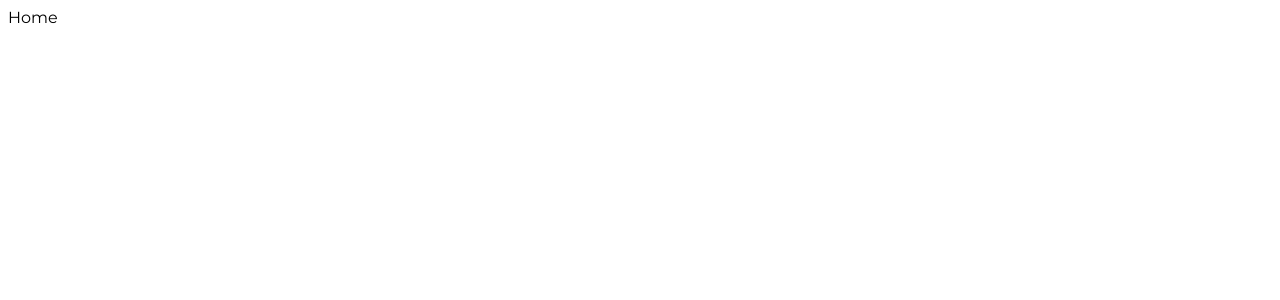
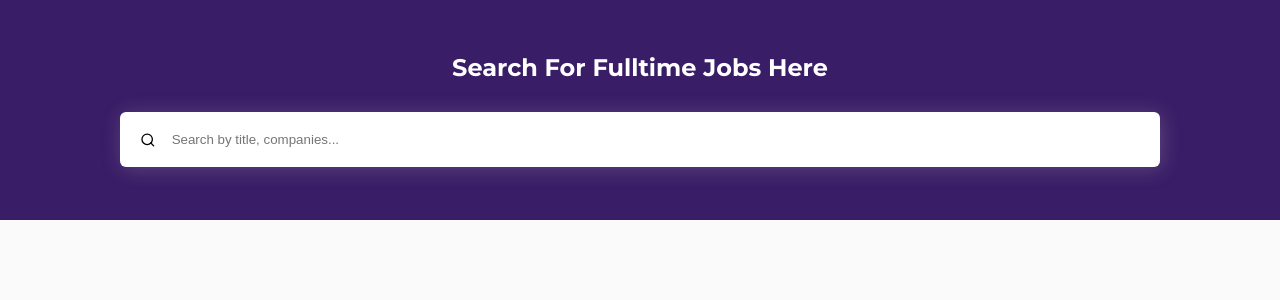
Before and after one commit to benjamin-bala/jobfinder, a React (Create React App) app: page / in a window 1280 px wide. Shown: the top 300 px of the page. Built offline with nearby package versions, Linux system fonts and the light colour scheme.

Commit message:
Implemented searchox design

```diff
--- a/package.json
+++ b/package.json
@@ -8,6 +8,7 @@
     "@testing-library/user-event": "^13.5.0",
     "react": "^18.2.0",
     "react-dom": "^18.2.0",
+    "react-icons": "^4.4.0",
     "react-router-dom": "6",
     "react-scripts": "5.0.1",
     "web-vitals": "^2.1.4"
--- /dev/null
+++ b/src/components/Searchbox/index.js
@@ -0,0 +1,14 @@
+import './searchbox.css';
+import { FiSearch } from 'react-icons/fi';
+
+export default function SearchBox() {
+  return (
+    <div className='searchbox__container'>
+      <h2 className='searchbox__heading'>Search for fulltime jobs here</h2>
+      <div className='searchbox max-width'>
+        <FiSearch />
+        <input type='search' placeholder='Search by title, companies...' />
+      </div>
+    </div>
+  );
+}
--- /dev/null
+++ b/src/components/Searchbox/searchbox.css
@@ -0,0 +1,31 @@
+.searchbox__container {
+  background-color: var(--primary);
+  min-height: 22rem;
+  display: flex;
+  flex-direction: column;
+  justify-content: center;
+  align-items: center;
+  gap: 3rem;
+  padding: 1.5rem;
+}
+.searchbox__heading {
+  color: var(--white);
+  text-transform: capitalize;
+}
+.searchbox {
+  display: flex;
+  align-items: center;
+  gap: 0.6rem;
+  background: var(--white);
+  padding: 1rem 2rem;
+  border-radius: 0.6rem;
+  box-shadow: 0.2rem 0.2rem 2rem rgba(190, 190, 190, 0.257);
+  width: 100%;
+}
+.searchbox input {
+  border: none;
+  outline: none;
+  background: none;
+  padding: 1rem;
+  width: 100%;
+}
--- a/src/index.css
+++ b/src/index.css
@@ -5,6 +5,7 @@
   --primary: #3a1d67;
   --warning: #f3ac3d;
   --error: #f83231;
+  --white: #fff;
   --gray1: #333;
   --gray2: #4f4f4f;
   --gray3: #828282;
@@ -23,13 +24,18 @@
   --font-bold: 700;
   --font-light: 300;
 }
-
+* {
+  padding: 0;
+  margin: 0;
+  box-sizing: border-box;
+}
 html {
   font-size: 62.5%;
 }
 body {
   font-family: 'Montserrat', sans-serif;
   font-size: var(--font-regular);
+  background-color: #fafafa;
 }
 
 /* fonts */
@@ -52,3 +58,9 @@ body {
 .font-bold {
   font-weight: var(--font-bold);
 }
+
+.max-width {
+  max-width: 1040px;
+  margin: 0 auto;
+  padding: 1.5rem;
+}
--- a/src/views/Home/index.js
+++ b/src/views/Home/index.js
@@ -1,5 +1,10 @@
 import React from 'react';
+import SearchBox from '../../components/Searchbox';
 
 export default function Home() {
-  return <div>Home</div>;
+  return (
+    <div>
+      <SearchBox />
+    </div>
+  );
 }
```
Also changed, not shown: 1 other file (tests, documents, lock files or other folders).
